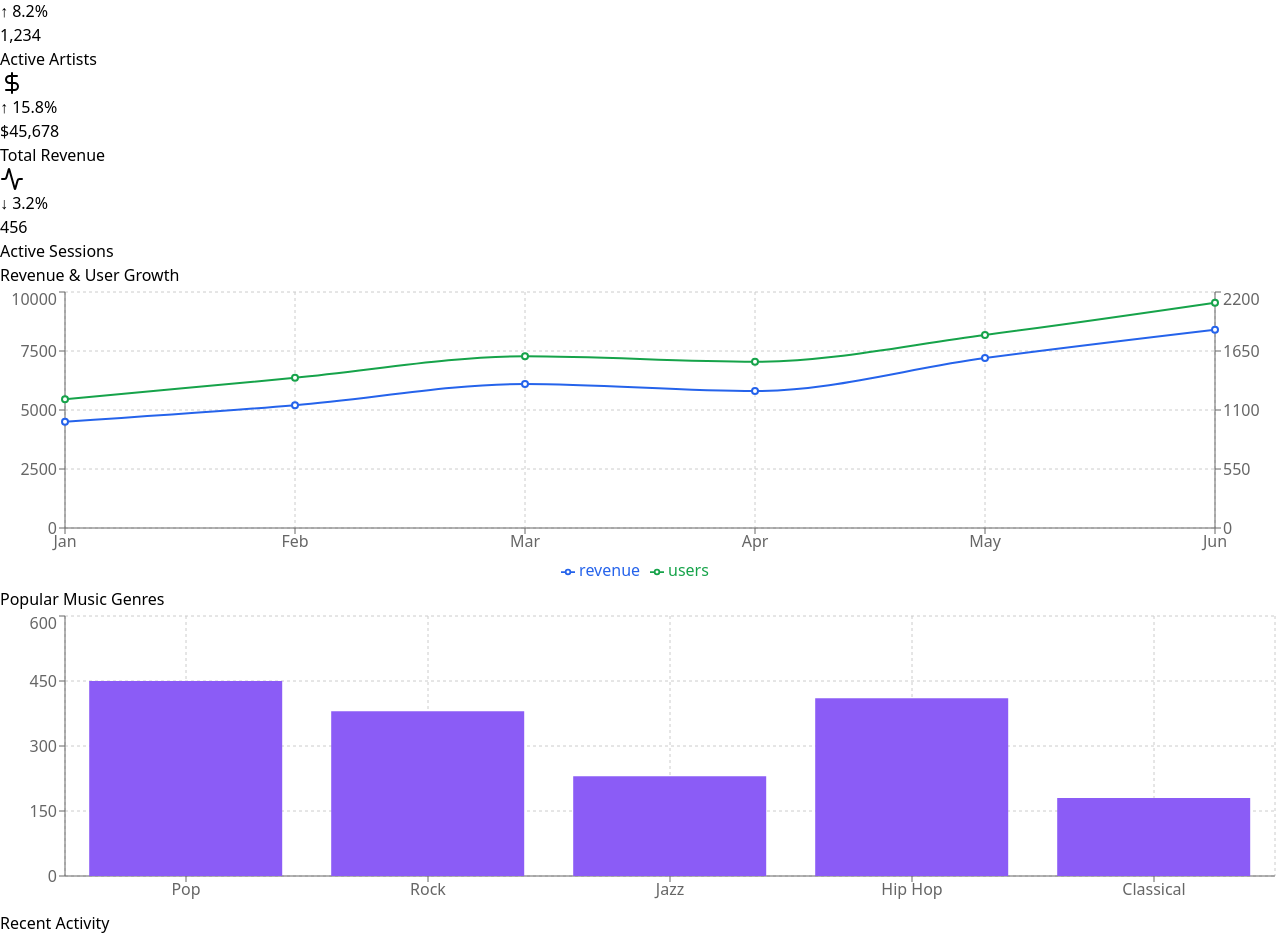
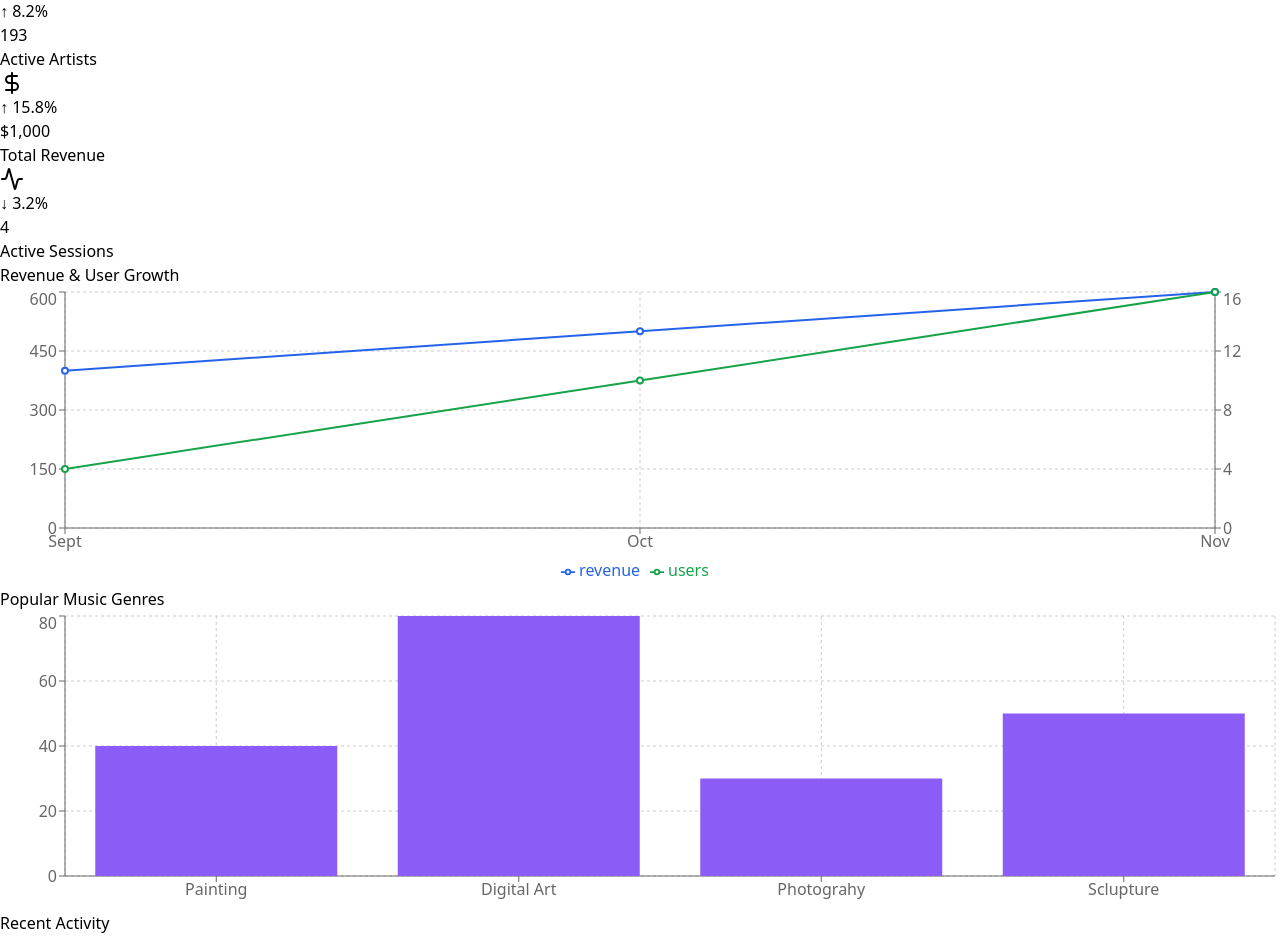
Before and after one commit to diryivuze/ArtistryHub, a React (Vite) app in the folder artstryhub/: page /admin/dashboard in a window 1280 px wide. Shown: the part 750-1689 px from the top of the page. Built offline with nearby package versions, Linux system fonts and the light colour scheme.

Commit message:
new features

```diff
--- a/artstryhub/src/pages/Artist/Dashboard.jsx
+++ b/artstryhub/src/pages/Artist/Dashboard.jsx
@@ -37,14 +37,14 @@ const ArtistDashboard = () => {
   const statsCards = [
     { title: 'Total Artworks', value: '38', icon: Palette, color: 'bg-red-500' },
     { title: 'Events Joined', value: '12', icon: Calendar, color: 'bg-purple-500' },
-    { title: 'Total Views', value: '1.2K', icon: Users, color: 'bg-green-500' },
+    { title: 'Total Views', value: '130', icon: Users, color: 'bg-green-500' },
     { title: 'Average Rating', value: '4.8', icon: Star, color: 'bg-yellow-500' }
   ];
 
   const recentActivities = [
-    { type: 'upload', message: 'New artwork "Abstract Dreams" uploaded', time: '2h ago' },
-    { type: 'event', message: 'Joined Digital Art Workshop', time: '1d ago' },
-    { type: 'feedback', message: 'Received feedback on "Nature Study"', time: '2d ago' }
+    { type: 'upload', message: 'New artwork "Digital Art Exhibition 2024" uploaded', time: '4h ago' },
+    { type: 'event', message: 'Joined Traditional Painting Workshop', time: '1d ago' },
+    { type: 'feedback', message: 'Received feedback on "Abstract Landscape"', time: '2d ago' }
   ];
 
   return (
@@ -61,16 +61,8 @@ const ArtistDashboard = () => {
         <div className="flex-1 overflow-y-auto p-6">
           {/* Header Section */}
           <div className="flex justify-between items-center mb-8">
-            <h1 className="text-3xl font-bold text-gray-800">Artist Dashboard</h1>
-            <div className="flex gap-4">
-              <motion.button
-                whileHover={{ scale: 1.05 }}
-                className="flex items-center gap-2 px-4 py-2 bg-purple-500 text-white rounded-lg"
-              >
-                <TrendingUp size={16} />
-                <span>View Analytics</span>
-              </motion.button>
-            </div>
+            <h1 className="text-3xl font-bold text-gray-800">Artist Overwiew</h1>
+
           </div>
 
           {/* Stats Cards */}
@@ -163,7 +155,7 @@ const ArtistDashboard = () => {
               <Award className="w-6 h-6 text-yellow-500" />
             </div>
             <div className="grid grid-cols-1 md:grid-cols-3 gap-4">
-              {['Best Digital Artist', 'Event Winner', '1000 Views'].map((achievement, index) => (
+              {['Best Digital Artist', 'Event Winner', '100 Views'].map((achievement, index) => (
                 <motion.div
                   key={index}
                   whileHover={{ scale: 1.02 }}
--- a/artstryhub/src/pages/Events.jsx
+++ b/artstryhub/src/pages/Events.jsx
@@ -1,11 +1,9 @@
 import React, { useState } from 'react';
 import { Calendar, MapPin, Users, PlusCircle } from 'lucide-react';
 import { motion } from 'framer-motion';
-import { Card, CardHeader, CardTitle, CardDescription, CardContent } from '@/components/ui/card';
-import { Dialog, DialogTrigger, DialogContent, DialogHeader, DialogTitle } from '@/components/ui/dialog';
+import { useNavigate } from 'react-router-dom';
 import Navbar from '../components/Navbar';
 import Footer from '../components/Footer';
-import { useNavigate } from "react-router-dom";
 
 const eventData = [
   {
@@ -47,6 +45,7 @@ const Events = () => {
   const [selectedEvent, setSelectedEvent] = useState(null);
   const [form, setForm] = useState({ name: '', email: '' });
   const navigate = useNavigate();
+
   const handleRegister = () => {
     alert(`Thank you, ${form.name || 'Guest'}! You have successfully registered for ${selectedEvent?.title || 'the event'}.`);
     setForm({ name: '', email: '' });
@@ -82,10 +81,8 @@ const Events = () => {
               key={event.id}
               className="transition-transform"
             >
-              <Dialog>
-                <DialogTrigger asChild>
-                  <Card
-                    className="cursor-pointer hover:shadow-lg transition-shadow transform hover:scale-105 hover:bg-gradient-to-r from-purple-400 via-pink-500 to-red-500 text-white"
+              <div
+                className="cursor-pointer bg-gradient-to-r from-blue-950 to-red-500 shadow-lg hover:shadow-lg transition-shadow transform hover:scale-105 hover:bg-gradient-to-r from-purple-400 via-pink-500 to-red-500 text-white rounded-lg overflow-hidden"
                 onClick={() => setSelectedEvent(event)}
               >
                 <div className="relative">
@@ -96,40 +93,36 @@ const Events = () => {
                   />
                   <div className="absolute top-2 right-2 bg-white/80 px-2 py-1 rounded">
                     <span
-                          className={`text-xs font-semibold ${
-                            event.type === 'Online'
-                              ? 'text-blue-600'
-                              : event.type === 'In-Person'
-                              ? 'text-green-600'
-                              : 'text-purple-600'
-                          }`}
+                      className={`text-xs font-semibold ${event.type === 'Online' ? 'text-blue-600' : event.type === 'In-Person' ? 'text-green-600' : 'text-purple-600'}`}
                     >
                       {event.type}
                     </span>
                   </div>
                 </div>
-                    <CardHeader>
-                      <CardTitle className="flex items-center text-lg">
+                <div className="px-4 py-2">
+                  <h2 className="flex items-center text-lg font-semibold">
                     <Calendar className="mr-2 text-blue-500" />
                     {event.title}
-                      </CardTitle>
-                      <CardDescription className="flex items-center">
+                  </h2>
+                  <p className="flex items-center text-sm text-gray-300">
                     <MapPin className="mr-2 text-red-500" size={16} />
                     {event.location}
-                      </CardDescription>
-                    </CardHeader>
-                    <CardContent className="flex justify-between items-center">
+                  </p>
+                </div>
+                <div className="px-4 py-2 flex justify-between items-center text-sm text-gray-200">
                   <div className="flex items-center">
                     <Users className="mr-2 text-green-500" />
                     {event.attendees} Attending
                   </div>
-                      <div onClick={() => navigate("/login")}>
-                      <PlusCircle className="text-purple-500" />
+                  <button
+                    onClick={() => navigate("/login")}
+                    className="flex items-center text-purple-500 hover:text-purple-700"
+                  >
+                    <PlusCircle className="mr-1" />
+                    Register
+                  </button>
                 </div>
-                    </CardContent>
-                  </Card>
-                </DialogTrigger>
-              </Dialog>
+              </div>
             </motion.div>
           ))}
         </div>
--- a/artstryhub/src/pages/admin/Dashboard.jsx
+++ b/artstryhub/src/pages/admin/Dashboard.jsx
@@ -15,20 +15,16 @@ const AdminDashboard = () => {
   const navigate = useNavigate();
   // Sample data for charts
 const revenueData = [
-  { month: 'Jan', revenue: 4500, users: 1200 },
-  { month: 'Feb', revenue: 5200, users: 1400 },
-  { month: 'Mar', revenue: 6100, users: 1600 },
-  { month: 'Apr', revenue: 5800, users: 1550 },
-  { month: 'May', revenue: 7200, users: 1800 },
-  { month: 'Jun', revenue: 8400, users: 2100 }
+  { month: 'Sept', revenue: 400, users: 4 },
+  { month: 'Oct', revenue: 500, users: 10 },
+  { month: 'Nov', revenue: 600, users: 16 }
 ];
 
 const genreData = [
-  { genre: 'Pop', count: 450 },
-  { genre: 'Rock', count: 380 },
-  { genre: 'Jazz', count: 230 },
-  { genre: 'Hip Hop', count: 410 },
-  { genre: 'Classical', count: 180 }
+  { genre: 'Painting', count: 40 },
+  { genre: 'Digital Art', count: 80 },
+  { genre: 'Photograhy', count: 30 },
+  { genre: 'Sclupture', count: 50 }
 ];
 const [isLoading, setIsLoading] = useState(false);
 const [notifications, setNotifications] = useState([]);
@@ -100,25 +96,25 @@ const refreshData = () => {
             <StatCard
               icon={<Users size={24} className="text-blue-600" />}
               label="Total Users"
-              value="8,249"
+              value="200"
               trend={12.5}
             />
             <StatCard
               icon={<Music2 size={24} className="text-purple-600" />}
               label="Active Artists"
-              value="1,234"
+              value="193"
               trend={8.2}
             />
             <StatCard
               icon={<DollarSign size={24} className="text-green-600" />}
               label="Total Revenue"
-              value="$45,678"
+              value="$1,000"
               trend={15.8}
             />
             <StatCard
               icon={<Activity size={24} className="text-orange-600" />}
               label="Active Sessions"
-              value="456"
+              value="4"
               trend={-3.2}
             />
           </div>
@@ -174,7 +170,7 @@ const refreshData = () => {
               <button className="text-blue-600 hover:text-blue-800">View All</button>
             </div>
             <div className="space-y-4">
-              {[1, 2, 3].map((item) => (
+              {[1].map((item) => (
                 <div key={item} className="flex items-center gap-4 p-4 hover:bg-gray-50 rounded-lg transition-colors">
                   <div className="p-2 rounded-full bg-blue-100">
                     <Activity size={20} className="text-blue-600" />
```
Lines whose indentation alone changed are shown as unchanged.
